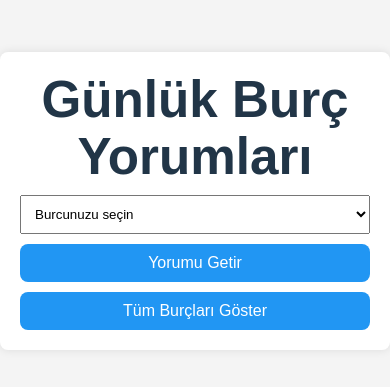
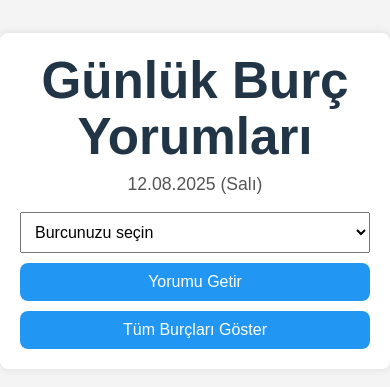
Before and after one commit to serdaraltan/burc-uygulamasi, a React (Vite) app: page / in a window 390 px wide. Shown: the part 221-608 px from the top of the page. Built offline with nearby package versions, Linux system fonts and the light colour scheme; the HTML template or start-up script is replaced by a standard one.

Commit message:
İkonlu dropdown, mobile kalın text-shadow, başlık altına tarih eklendi

```diff
--- a/src/App.jsx
+++ b/src/App.jsx
@@ -9,18 +9,18 @@ function App() {
   const [loading, setLoading] = useState(false);
 
   const signs = [
-    { value: 'koc', label: 'Koç' },
-    { value: 'boga', label: 'Boğa' },
-    { value: 'ikizler', label: 'İkizler' },
-    { value: 'yengec', label: 'Yengeç' },
-    { value: 'aslan', label: 'Aslan' },
-    { value: 'basak', label: 'Başak' },
-    { value: 'terazi', label: 'Terazi' },
-    { value: 'akrep', label: 'Akrep' },
-    { value: 'yay', label: 'Yay' },
-    { value: 'oglak', label: 'Oğlak' },
-    { value: 'kova', label: 'Kova' },
-    { value: 'balik', label: 'Balık' }
+    { value: 'koc', label: 'Koç', icon: '♈' },
+    { value: 'boga', label: 'Boğa', icon: '♉' },
+    { value: 'ikizler', label: 'İkizler', icon: '♊' },
+    { value: 'yengec', label: 'Yengeç', icon: '♋' },
+    { value: 'aslan', label: 'Aslan', icon: '♌' },
+    { value: 'basak', label: 'Başak', icon: '♍' },
+    { value: 'terazi', label: 'Terazi', icon: '♎' },
+    { value: 'akrep', label: 'Akrep', icon: '♏' },
+    { value: 'yay', label: 'Yay', icon: '♐' },
+    { value: 'oglak', label: 'Oğlak', icon: '♑' },
+    { value: 'kova', label: 'Kova', icon: '♒' },
+    { value: 'balik', label: 'Balık', icon: '♓' }
   ];
 
   // Hata mesajını 3 saniye sonra temizle
@@ -91,14 +91,20 @@ function App() {
     r: isMobile ? '34' : '38'
   };
 
+  // Bugünün tarihi
+  const today = formatDate(new Date());
+
   return (
     <div className="container">
       <h1>Günlük Burç Yorumları</h1>
+      <div className="header-date">{today}</div>
       <div className="form-row">
         <select value={sign} onChange={(e) => setSign(e.target.value)}>
           <option value="">Burcunuzu seçin</option>
           {signs.map(s => (
-            <option key={s.value} value={s.value}>{s.label}</option>
+            <option key={s.value} value={s.value}>
+              {s.icon} {s.label}
+            </option>
           ))}
         </select>
         <button onClick={fetchHoroscope} disabled={loading}>
--- a/src/styles.css
+++ b/src/styles.css
@@ -1,4 +1,4 @@
-/* styles.css - Form satırı eklendi, butonlar yatay hizalı */
+/* styles.css - İkonlu dropdown stili, mobilde kalın text-shadow, header-date eklendi */
 
 /* Temel: Tarayıcı varsayılanlarını sıfırla */
 * {
@@ -27,6 +27,15 @@ h1 {
   text-align: center;
 }
 
+/* Başlık altına tarih */
+.header-date {
+  text-align: center;
+  color: #555;
+  font-size: 1.1em;
+  margin-top: 5px;
+  margin-bottom: 15px;
+}
+
 /* Form satırı (select ve butonlar için) */
 .form-row {
   display: flex;
@@ -38,7 +47,14 @@ h1 {
 /* Form kontrolleri */
 select, button {
   padding: 10px;
-  flex: 1; /* Eşit genişlik */
+  flex: 1;
+}
+
+/* Dropdown için hafif stil (ikon hizalaması) */
+select {
+  font-size: 1em;
+  display: flex;
+  align-items: center;
 }
 
 /* Butonlar */
@@ -167,7 +183,7 @@ button:hover {
 /* Mobil için burç ismi görünürlüğünü artır */
 @media (max-width: 767px) {
   .card-title {
-    text-shadow: 1px 1px 2px rgba(0, 0, 0, 0.5);
+    text-shadow: 2px 2px 4px rgba(0, 0, 0, 0.7); /* Kalın çerçeve */
   }
 }
 
```
